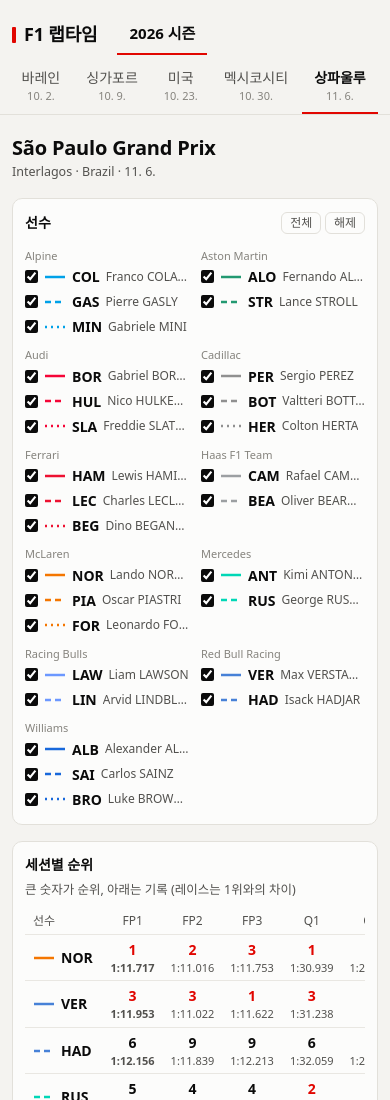
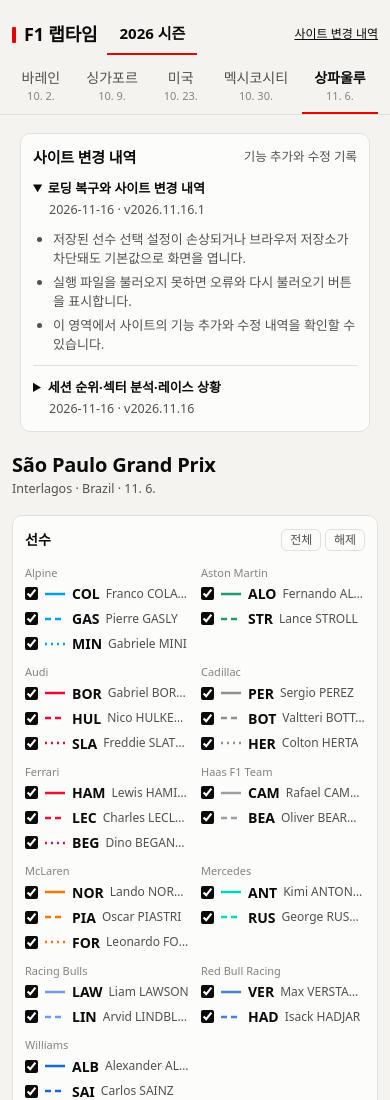
Before and after one commit to 4j0tjf/f1, a plain HTML site: page index.html in a window 390 px wide. Shown: the top 1100 px of the page. Drawn offline with Linux system fonts and the light colour scheme.

Commit message:
Fix startup recovery and show site upgrade history

```diff
--- a/assets/app.js
+++ b/assets/app.js
@@ -1,4 +1,6 @@
 // F1 랩타임 뷰어. data/ 아래 JSON만 읽는 정적 페이지다 (scripts/fetch.mjs가 생성).
+
+import { readPreference, writePreference, readHiddenDrivers } from './preferences.js?v=20261116.1';
 
 const $ = (id) => document.getElementById(id);
 const SVG = 'http://www.w3.org/2000/svg';
@@ -34,9 +36,9 @@ const state = {
   loaded: new Map(), // 세션 키 → 세션 JSON
   session: null,
   drivers: [], // 이 경기에 나온 모든 선수 (세션 합집합, 선 모양 포함)
-  mode: localStorage.getItem('f1.mode') === 'all' ? 'all' : 'clean',
-  sectorMode: localStorage.getItem('f1.sector') === 'avg' ? 'avg' : 'best',
-  hidden: new Set(JSON.parse(localStorage.getItem('f1.hidden') || '[]')), // 체크 해제한 선수 코드
+  mode: readPreference('f1.mode', 'clean') === 'all' ? 'all' : 'clean',
+  sectorMode: readPreference('f1.sector', 'best') === 'avg' ? 'avg' : 'best',
+  hidden: readHiddenDrivers(), // 체크 해제한 선수 코드
 };
 
 // ───────── 유틸 ─────────
@@ -64,10 +66,25 @@ function fmt(sec, digits = 3) {
 const fmtGap = (sec) => `+${sec.toFixed(3)}`;
 
 const getJson = async (url) => {
-  const res = await fetch(url, { cache: 'no-cache' });
-  if (!res.ok) throw new Error(`${url}: ${res.status}`);
-  return res.json();
+  const controller = new AbortController();
+  const timer = setTimeout(() => controller.abort(), 20000);
+  try {
+    const res = await fetch(url, { cache: 'no-cache', signal: controller.signal });
+    if (!res.ok) throw new Error(`${url}: ${res.status}`);
+    return await res.json();
+  } finally { clearTimeout(timer); }
 };
+
+function showLoadError(error) {
+  console.error(error);
+  $('main').hidden = true;
+  $('status').hidden = false;
+  const retry = el('button', { type: 'button', text: '다시 불러오기' });
+  retry.addEventListener('click', () => location.reload());
+  $('status').replaceChildren(
+    el('span', { text: '데이터를 불러오지 못했습니다. 연결 상태를 확인해 주세요. ' }), retry,
+  );
+}
 
 function quantile(sorted, q) {
   const pos = (sorted.length - 1) * q;
@@ -128,7 +145,7 @@ function computeStats(driver, mode) {
 function tabButton(label, selected, onClick, sub) {
   const b = el('button', { type: 'button', role: 'tab', 'aria-selected': selected }, label);
   if (sub) b.append(el('small', { text: sub }));
-  b.addEventListener('click', onClick);
+  b.addEventListener('click', () => Promise.resolve().then(onClick).catch(showLoadError));
   return b;
 }
 
@@ -210,7 +227,7 @@ function renderDrivers() {
 }
 
 function saveHidden() {
-  localStorage.setItem('f1.hidden', JSON.stringify([...state.hidden]));
+  writePreference('f1.hidden', JSON.stringify([...state.hidden]));
 }
 
 function setAll(on) {
@@ -761,14 +778,14 @@ $('lap-filter').addEventListener('click', (evt) => {
   const mode = evt.target.dataset?.mode;
   if (!mode) return;
   state.mode = mode;
-  localStorage.setItem('f1.mode', mode);
+  writePreference('f1.mode', mode);
   renderSession();
 });
 $('sector-mode').addEventListener('click', (evt) => {
   const mode = evt.target.dataset?.sector;
   if (!mode) return;
   state.sectorMode = mode;
-  localStorage.setItem('f1.sector', mode);
+  writePreference('f1.sector', mode);
   renderSession();
 });
 let lastWidth = 0;
@@ -785,7 +802,5 @@ try {
   const [year, meeting, session] = location.hash.slice(1).split('/').map(Number);
   await selectSeason(state.seasons.includes(year) ? year : state.seasons[0], { meeting, session });
 } catch (err) {
-  console.error(err);
-  $('status').hidden = false;
-  $('status').textContent = '데이터를 불러오지 못했습니다. 아직 수집 전이거나 일시적인 오류일 수 있습니다.';
+  showLoadError(err);
 }
--- /dev/null
+++ b/assets/boot.js
@@ -0,0 +1,31 @@
+// 앱 모듈 자체가 실행되지 못해도 로딩 문구만 남겨 두지 않는다.
+(() => {
+  const script = document.currentScript;
+  const status = document.getElementById('status');
+  let timer;
+  function failed(message) {
+    if (!document.getElementById('main').hidden) return;
+    status.hidden = false;
+    const text = document.createElement('span');
+    text.textContent = message + ' ';
+    const retry = document.createElement('button');
+    retry.type = 'button';
+    retry.textContent = '다시 불러오기';
+    retry.addEventListener('click', () => location.reload());
+    status.replaceChildren(text, retry);
+  }
+  timer = setTimeout(() => failed('화면을 불러오는 데 시간이 걸리고 있습니다. 연결 상태를 확인해 주세요.'), 30000);
+  import(new URL('upgrades.js?v=20261116.1', script.src).href)
+    .then(module => module.renderUpgrades())
+    .catch(error => {
+      console.warn(error);
+      const host = document.getElementById('upgrade-list');
+      if (host) host.textContent = '변경 내역을 불러오지 못했습니다.';
+    });
+  import(new URL('app.js?v=20261116.1', script.src).href)
+    .catch(error => {
+      console.error(error);
+      failed('화면 실행에 실패했습니다.');
+    })
+    .finally(() => clearTimeout(timer));
+})();
--- /dev/null
+++ b/assets/preferences.js
@@ -0,0 +1,17 @@
+// 브라우저 저장소가 차단되거나 예전 설정이 손상되어도 화면은 기본값으로 열린다.
+export function readPreference(key, fallback) {
+  try { return localStorage.getItem(key) ?? fallback; }
+  catch { return fallback; }
+}
+
+export function writePreference(key, value) {
+  try { localStorage.setItem(key, value); }
+  catch { /* 저장할 수 없는 브라우저에서는 현재 화면에서만 설정을 유지한다. */ }
+}
+
+export function readHiddenDrivers() {
+  try {
+    const value = JSON.parse(readPreference('f1.hidden', '[]'));
+    return new Set(Array.isArray(value) ? value.filter(code => typeof code === 'string') : []);
+  } catch { return new Set(); }
+}
--- a/assets/style.css
+++ b/assets/style.css
@@ -54,6 +54,19 @@ button { font: inherit; color: inherit; cursor: pointer; }
 .top h1::before {
   content: ""; display: inline-block; width: 4px; height: 16px;
   background: var(--accent); margin-right: 8px; vertical-align: -2px; border-radius: 1px;
+}
+.updates-link { margin-left: auto; font-size: 12px; white-space: nowrap; }
+.release-notes { max-width: 1240px; margin: 18px auto 0; }
+.release-notes h2 { font-size: 15px; }
+.release-notes details + details { border-top: 1px solid var(--border); margin-top: 10px; padding-top: 10px; }
+.release-notes summary { cursor: pointer; }
+.release-notes summary strong { margin-right: 12px; font-size: 13px; }
+.release-notes ul { margin: 10px 0 0; padding-left: 20px; color: var(--text-2); font-size: 13px; }
+.release-notes li + li { margin-top: 4px; }
+@media (max-width: 1280px) { .release-notes { margin-left: 20px; margin-right: 20px; } }
+@media (max-width: 600px) {
+  .top { flex-wrap: wrap; gap: 10px; }
+  .release-notes summary .muted { display: block; margin-left: 16px; margin-top: 3px; }
 }
 
 .tabs { display: flex; gap: 2px; overflow-x: auto; scrollbar-width: thin; }
--- /dev/null
+++ b/assets/upgrades.js
@@ -0,0 +1,45 @@
+export async function renderUpgrades() {
+  const host = document.getElementById('upgrade-list');
+  if (!host) return;
+  const controller = new AbortController();
+  const timer = setTimeout(() => controller.abort(), 10000);
+  try {
+    const response = await fetch('data/upgrades.json', {cache: 'no-cache', signal: controller.signal});
+    if (!response.ok) throw new Error(`upgrades: ${response.status}`);
+    const data = await response.json();
+    if (!Array.isArray(data.releases)) throw new Error('Invalid releases');
+    const entries = data.releases.map((release, index) => {
+      const entry = document.createElement('details');
+      entry.open = index === 0;
+      const summary = document.createElement('summary');
+      const title = document.createElement('strong');
+      title.textContent = release.title;
+      const version = document.createElement('span');
+      version.className = 'muted';
+      version.textContent = `${release.date} · v${release.version}`;
+      summary.append(title, version);
+      const items = document.createElement('ul');
+      for (const item of release.items ?? []) {
+        const line = document.createElement('li');
+        line.textContent = item;
+        items.append(line);
+      }
+      entry.append(summary, items);
+      if (release.source) {
+        const url = new URL(release.source);
+        if (url.protocol === 'https:' && url.hostname === 'github.com') {
+          const source = document.createElement('a');
+          source.className = 'muted';
+          source.href = url.href;
+          source.textContent = '변경 근거 보기';
+          entry.append(source);
+        }
+      }
+      return entry;
+    });
+    host.replaceChildren(...entries);
+  } catch (error) {
+    console.warn('변경 내역을 불러오지 못했습니다.', error);
+    host.textContent = '변경 내역을 불러오지 못했습니다. 랩타임 화면은 계속 사용할 수 있습니다.';
+  } finally { clearTimeout(timer); }
+}
--- /dev/null
+++ b/data/upgrades.json
@@ -0,0 +1,27 @@
+{
+  "updated": "2026-11-16",
+  "releases": [
+    {
+      "version": "2026.11.16.1",
+      "date": "2026-11-16",
+      "title": "로딩 복구와 사이트 변경 내역",
+      "items": [
+        "저장된 선수 선택 설정이 손상되거나 브라우저 저장소가 차단돼도 기본값으로 화면을 엽니다.",
+        "실행 파일을 불러오지 못하면 오류와 다시 불러오기 버튼을 표시합니다.",
+        "이 영역에서 사이트의 기능 추가와 수정 내역을 확인할 수 있습니다."
+      ]
+    },
+    {
+      "version": "2026.11.16",
+      "date": "2026-11-16",
+      "title": "세션 순위·섹터 분석·레이스 상황",
+      "items": [
+        "경기마다 연습, 퀄리파잉 Q1~Q3, 스프린트와 레이스 순위를 한 표에서 비교합니다.",
+        "랩 진행과 섹터별 최고·평균 기록을 선수별 선 그래프로 비교합니다.",
+        "레이스·스프린트 그래프에 피트 스톱과 SC·VSC·적기 구간을 표시합니다.",
+        "2026년 프리시즌 테스트부터 상파울루까지 106개 세션, 64,244개 랩을 수록했습니다."
+      ],
+      "source": "https://github.com/4j0tjf/f1/compare/1e21588e1aa6f1abc8cd7d063e0570096b1c5538...f414e4e4a50d4a94a8388cb476d8326d008cf449"
+    }
+  ]
+}
--- a/index.html
+++ b/index.html
@@ -4,15 +4,24 @@
 <meta charset="utf-8">
 <meta name="viewport" content="width=device-width, initial-scale=1">
 <title>F1 랩타임</title>
-<link rel="stylesheet" href="assets/style.css">
+<link rel="stylesheet" href="assets/style.css?v=20261116.1">
 </head>
 <body>
 <header class="top">
   <h1>F1 랩타임</h1>
   <nav id="seasons" class="tabs seasons" aria-label="시즌"></nav>
+  <a class="updates-link" href="#site-upgrades">사이트 변경 내역</a>
 </header>
 
 <nav id="meetings" class="tabs meetings" aria-label="경기"></nav>
+
+<section id="site-upgrades" class="release-notes card" aria-labelledby="upgrades-title">
+  <div class="card-head">
+    <h2 id="upgrades-title">사이트 변경 내역</h2>
+    <span class="muted">기능 추가와 수정 기록</span>
+  </div>
+  <div id="upgrade-list" aria-live="polite">변경 내역을 불러오는 중…</div>
+</section>
 
 <main id="main" hidden>
   <div class="session-bar">
@@ -85,6 +94,7 @@
 </main>
 
 <p id="status" class="status">불러오는 중…</p>
+<noscript><p class="status">이 화면은 JavaScript가 필요합니다. 브라우저의 JavaScript 실행을 허용해 주세요.</p></noscript>
 
 <footer class="muted">
   데이터: <a href="https://openf1.org" rel="noopener">OpenF1</a> · 세션이 끝나면 자동으로 추가됩니다
@@ -92,6 +102,6 @@
 </footer>
 
 <div id="tooltip" class="tooltip" hidden></div>
-<script type="module" src="assets/app.js"></script>
+<script defer src="assets/boot.js?v=20261116.1"></script>
 </body>
 </html>
```
Also changed, not shown: 4 other files.
